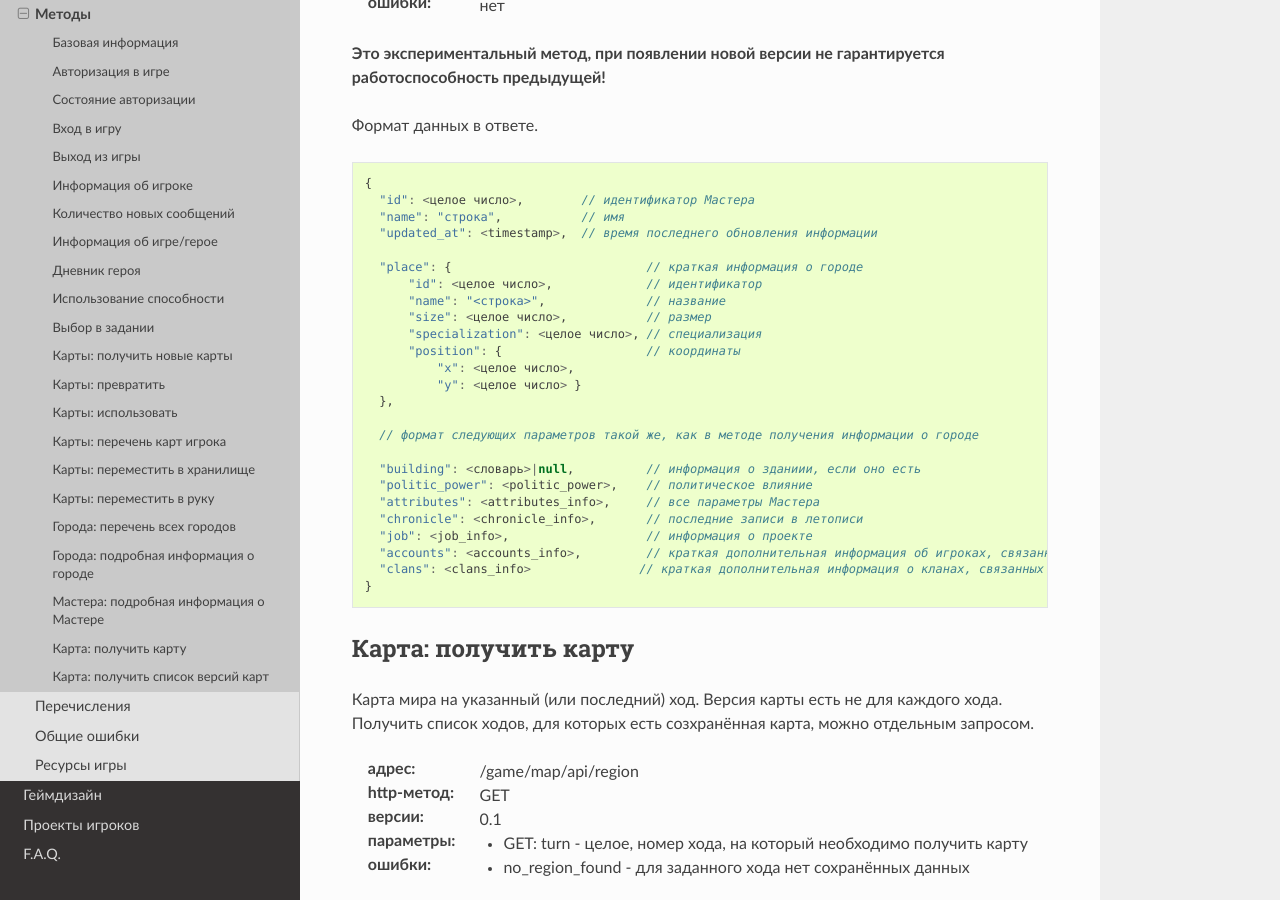
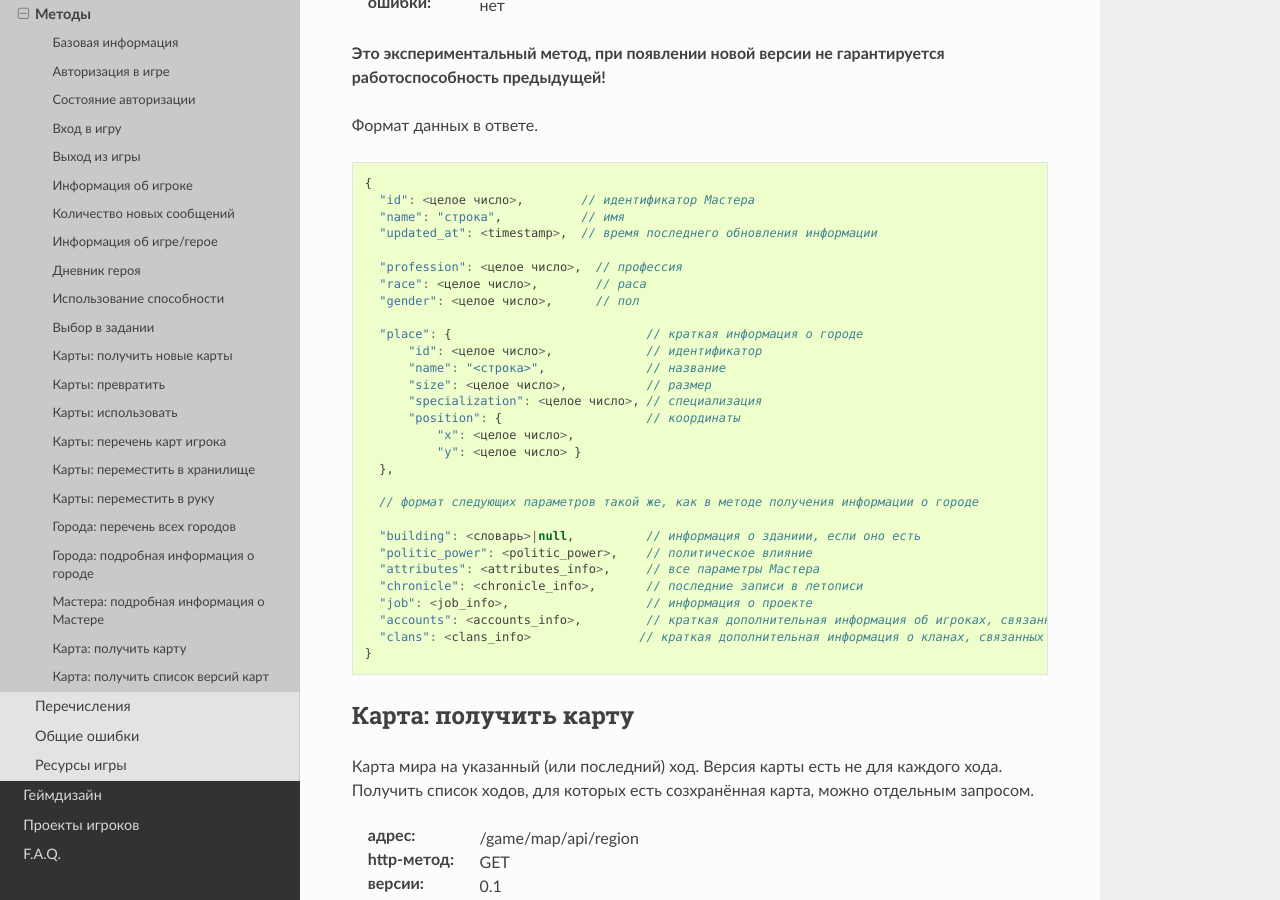
Before and after one commit to the-tale/tt_docs, a Sphinx documentation site: the page built from docs/source/external_api/methods.rst, in a window 1280 px wide and 900 px high, scrolled down 16887 px. Built offline with Sphinx 7.4.7 and the Read the Docs theme 2.0.0, drawn with Linux system fonts in a browser that asks for light colours.

Commit message:
изменения в апи получения информации о Мастере

```diff
--- a/docs/source/external_api/methods.rst
+++ b/docs/source/external_api/methods.rst
@@ -862,6 +862,10 @@
       "name": "строка",           // имя
       "updated_at": <timestamp>,  // время последнего обновления информации
 
+      "profession": <целое число>,  // профессия
+      "race": <целое число>,        // раса
+      "gender": <целое число>,      // пол
+
       "place": {                           // краткая информация о городе
           "id": <целое число>,             // идентификатор
           "name": "<строка>",              // название
```
